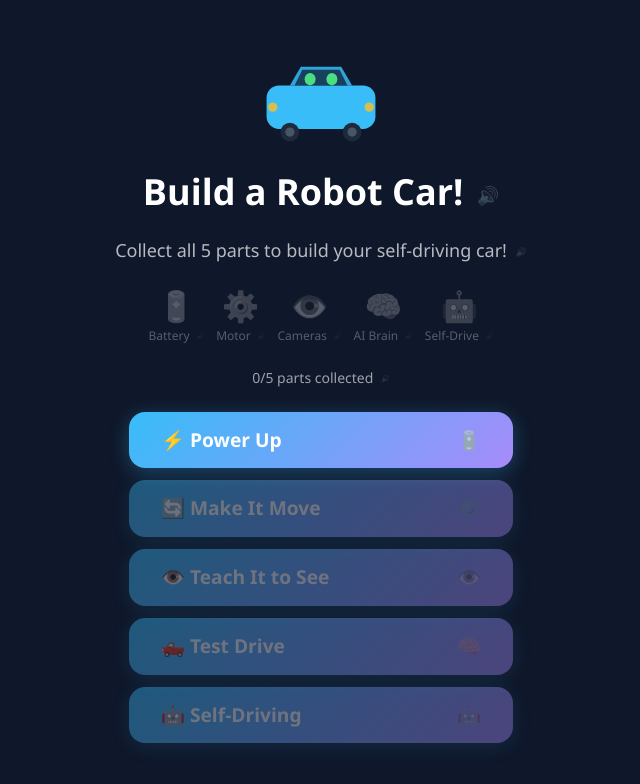
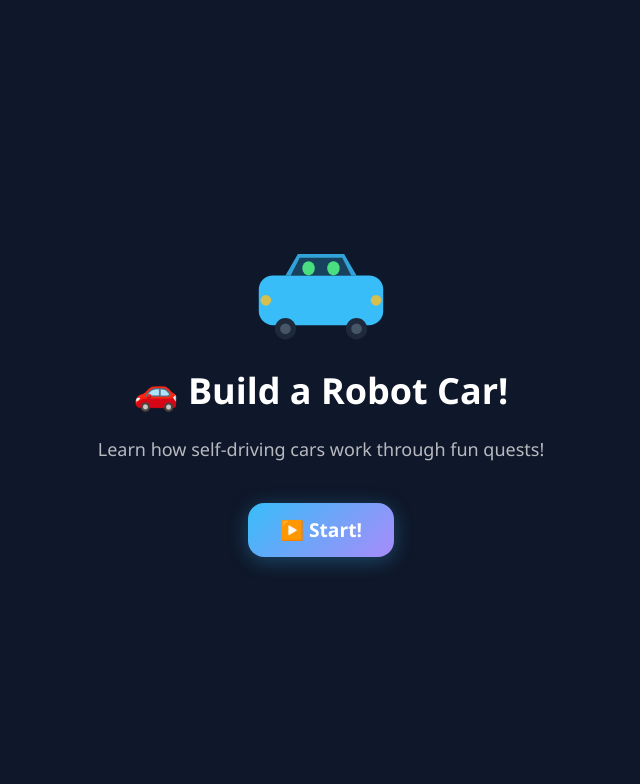
Before and after one commit to blairIS1/robot-car-quest, a Next.js app: page /robot-car-quest/ in a window 1280 px wide. Shown: the top 784 px of the page, without its empty margins (319-959 px from the left). Built offline with nearby package versions, Linux system fonts and the light colour scheme.

Commit message:
feat: add start button splash screen to unlock audio autoplay
Tap Start → plays welcome.mp3 → reads subtitle → shows menu

```diff
--- a/app/page.tsx
+++ b/app/page.tsx
@@ -35,6 +35,7 @@ export default function Home() {
   const [training, setTraining] = useState<TrainingData>({});
   const [completions, setCompletions] = useState(0);
   const [welcomed, setWelcomed] = useState(false);
+  const [started, setStarted] = useState(false);
   const { expired, dismiss } = useSessionTimer();
   const mobile = useMobile();
 
@@ -59,6 +60,26 @@ export default function Home() {
   if (expired) {
     stopMusic();
     return <SessionTimer onDismiss={dismiss} />;
+  }
+
+  // Splash screen — unlocks audio on first tap
+  if (!started) {
+    return (
+      <div className="flex flex-col items-center justify-center min-h-screen gap-6 p-8 fade-in">
+        <CarBuddy mood="idle" size={mobile ? 100 : 160} />
+        <h1 className="text-4xl font-bold text-center">🚗 Build a Robot Car!</h1>
+        <p className="text-lg text-center opacity-70 max-w-md">
+          Learn how self-driving cars work through fun quests!
+        </p>
+        <button className="btn btn-primary text-xl mt-4" onClick={() => {
+          sfxTap();
+          setStarted(true);
+          speak(VOICE.welcome).then(() => speak(VOICE.menuSubtitle));
+        }}>
+          ▶️ Start!
+        </button>
+      </div>
+    );
   }
 
   if (phase === "menu") {
```
